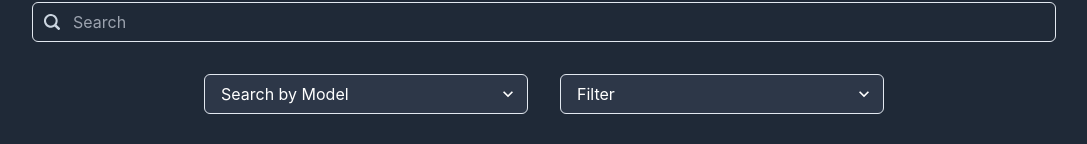
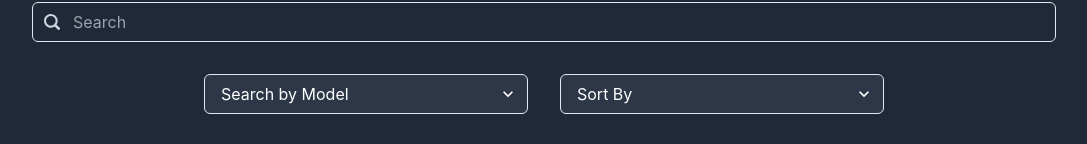
Before and after one commit to DaveTobing/semweb-fe, a React (Create React App) app: page / in a window 1280 px wide. Shown: the part 130-274 px from the top of the page, without its empty margins (96-1183 px from the left). Built offline with nearby package versions, Linux system fonts and the light colour scheme.

Commit message:
change drop down name

```diff
--- a/src/pages/Landingpage.jsx
+++ b/src/pages/Landingpage.jsx
@@ -230,7 +230,7 @@ const Landingpage = () => {
                     <option value='Category'>Search by Category</option>
                 </Select>
                 <Select
-                      placeholder='Filter'
+                      placeholder='Sort By'
                       value={sortOption}
                       onChange={(e) => setSortOption(e.target.value)}
                       color='white'
```
